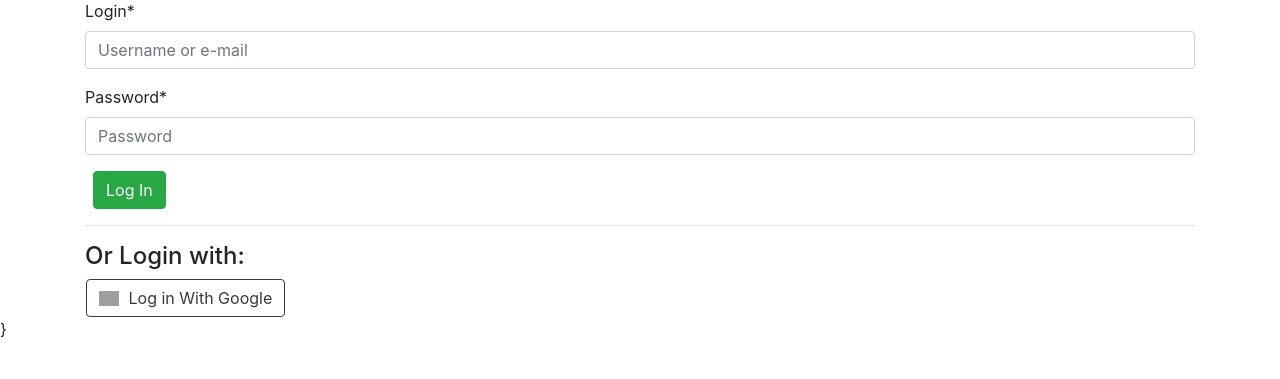
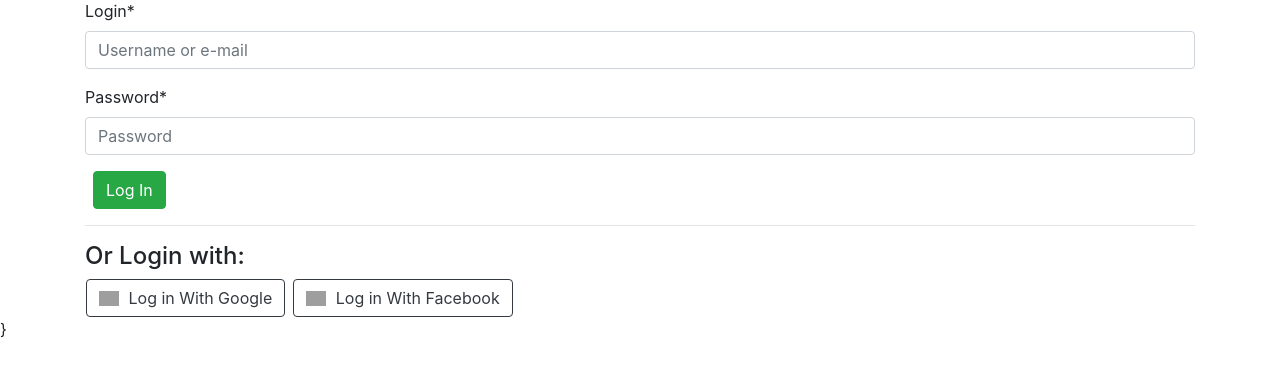
Before and after one commit to dhafinrazaq/Empire_of_Movies-deploy, a Django app: page /accounts/login/ in a window 1280 px wide. Shown: the part 127-506 px from the top of the page. Run offline with Django 3.2, Linux system fonts and the light colour scheme; parts of the project's set-up code (start-up, migrations or seed data) failed here and were passed over; some libraries are stand-ins or nearby versions; grey boxes are pictures that could not be loaded.

Commit message:
facebook google icon

```diff
--- a/templates/account/login.html
+++ b/templates/account/login.html
@@ -16,9 +16,13 @@
 
 <div class="row">
 &ensp;&ensp;
-  <a class="btn btn-outline-dark" href="/accounts/google/login" role="button" style="text-transform:none" href="/accounts/google/login">
+  <a class="btn btn-outline-dark" href="/accounts/google/login" role="button" style="text-transform:none">
         <img width="20px" style="margin-bottom:3px; margin-right:5px" alt="Google sign-in" src="https://upload.wikimedia.org/wikipedia/commons/thumb/5/53/Google_%22G%22_Logo.svg/512px-Google_%22G%22_Logo.svg.png" />
         Log in With Google
+      </a> &ensp;
+    <a class="btn btn-outline-dark" href="/accounts/facebook/login" role="button" style="text-transform:none">
+        <img width="20px" style="margin-bottom:3px; margin-right:5px" alt="Google sign-in" src="https://upload.wikimedia.org/wikipedia/commons/thumb/5/53/Google_%22G%22_Logo.svg/512px-Google_%22G%22_Logo.svg.png" />
+        Log in With Facebook
       </a> &ensp;
     <a href="/accounts/facebook/login">
   <div class="fb-login-button" data-size="large" data-button-type="login_with" data-layout="default" data-auto-logout-link="false" data-use-continue-as="false" data-width=""></div>
```
